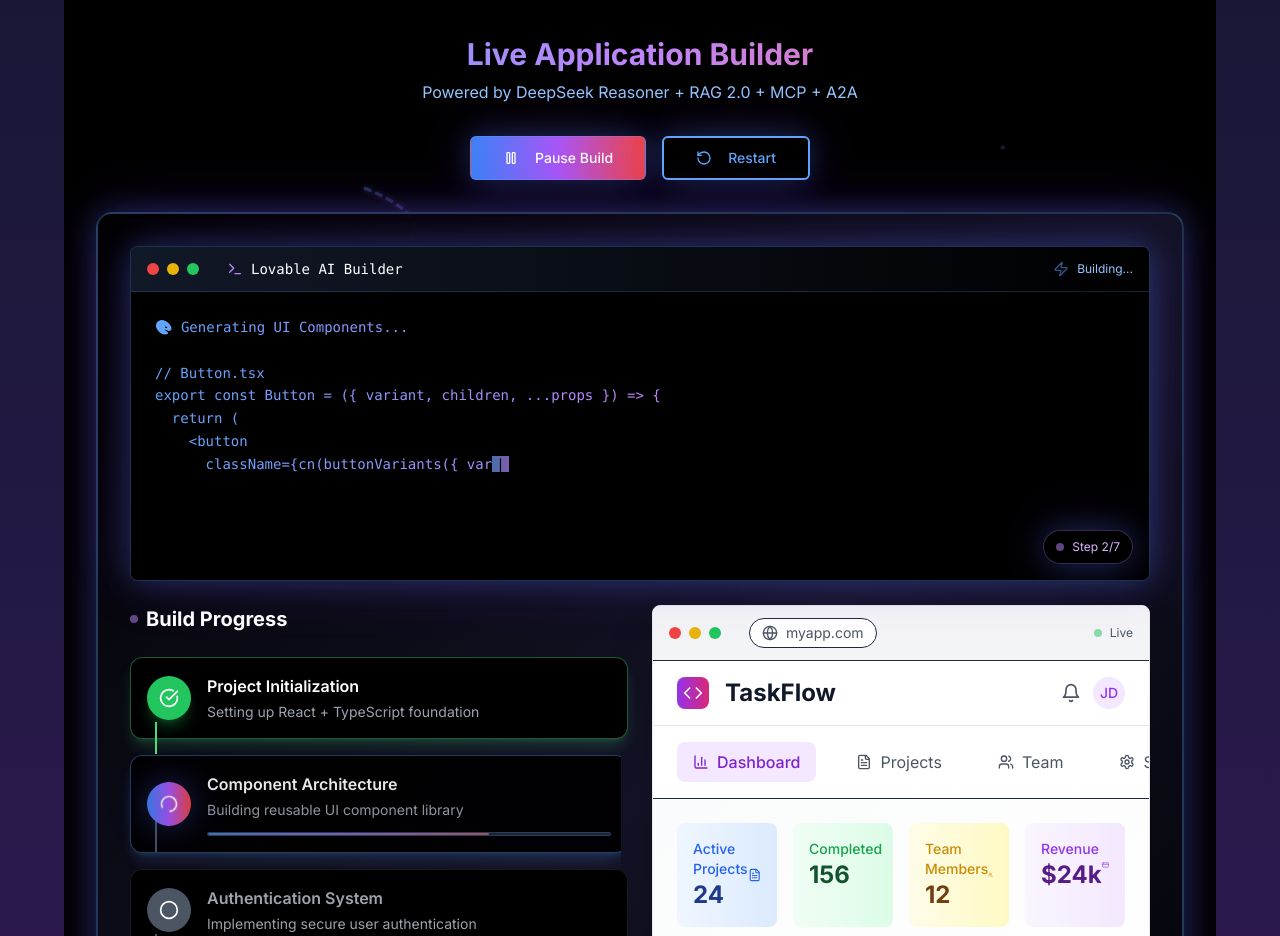
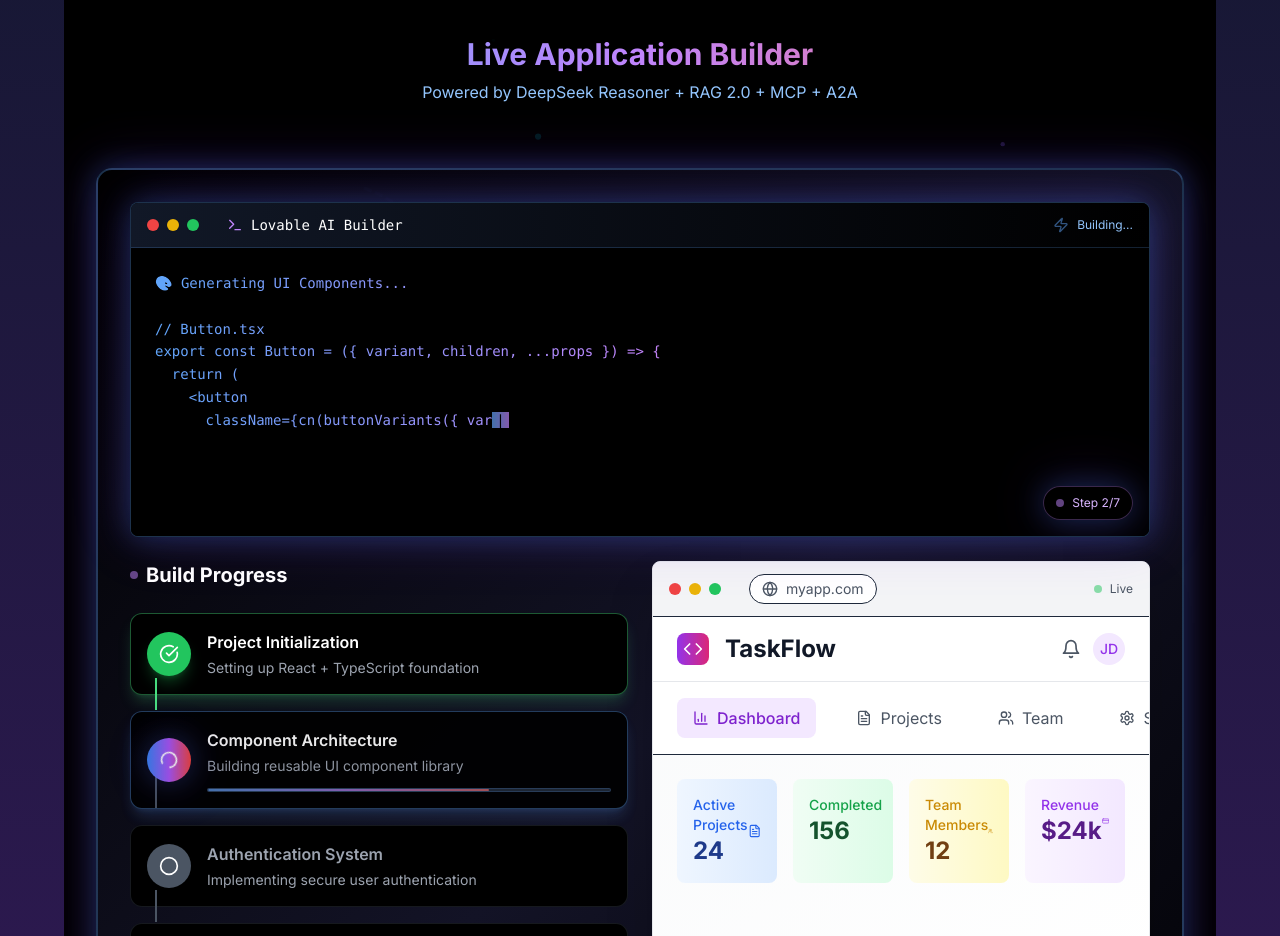
Before and after one commit to cc4480/blueprint-stack-flow, a React (Vite) app: page / in a window 1280 px wide. Shown: the part 2600-3536 px from the top of the page. Built offline with nearby package versions, Linux system fonts and the light colour scheme.

Commit message:
Visual edit in Lovable
Edited UI in Lovable

```diff
--- a/src/components/animation/AnimationControls.tsx
+++ b/src/components/animation/AnimationControls.tsx
@@ -1,46 +1,21 @@
-
 import React from 'react';
 import { Button } from '@/components/ui/button';
 import { Play, Pause, RotateCcw } from 'lucide-react';
-
 interface AnimationControlsProps {
   isPlaying: boolean;
   onPause: () => void;
   onResume: () => void;
   onRestart: () => void;
 }
+const AnimationControls = ({
+  isPlaying,
+  onPause,
+  onResume,
+  onRestart
+}: AnimationControlsProps) => {
+  return <div className="flex justify-center gap-4 mb-8">
 
-const AnimationControls = ({ isPlaying, onPause, onResume, onRestart }: AnimationControlsProps) => {
-  return (
-    <div className="flex justify-center gap-4 mb-8">
-      <Button
-        onClick={isPlaying ? onPause : onResume}
-        className="bg-gradient-to-r from-blue-500 via-purple-500 to-red-500 hover:from-blue-600 hover:via-purple-600 hover:to-red-600 text-white transition-all duration-300 transform hover:scale-105 shadow-logo border border-blue-400/30"
-        size="lg"
-      >
-        {isPlaying ? (
-          <>
-            <Pause className="w-5 h-5 mr-2" />
-            Pause Build
-          </>
-        ) : (
-          <>
-            <Play className="w-5 h-5 mr-2" />
-            Resume Build
-          </>
-        )}
-      </Button>
-      <Button
-        onClick={onRestart}
-        variant="outline"
-        className="border-2 border-blue-400 text-blue-400 hover:bg-blue-400/10 hover:text-blue-300 transition-all duration-300 transform hover:scale-105 shadow-logo bg-black"
-        size="lg"
-      >
-        <RotateCcw className="w-5 h-5 mr-2" />
-        Restart
-      </Button>
-    </div>
-  );
+
+    </div>;
 };
-
 export default AnimationControls;
```
